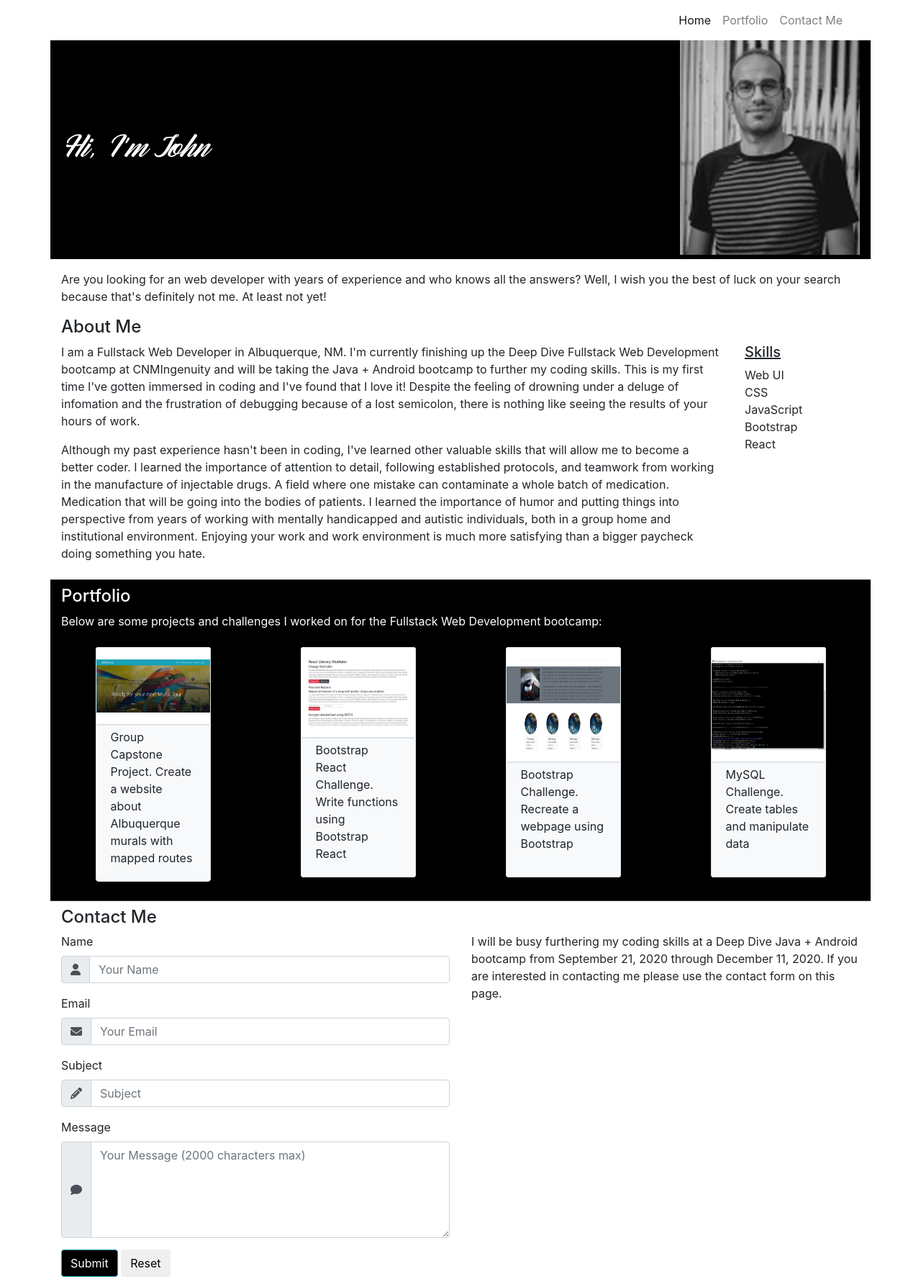
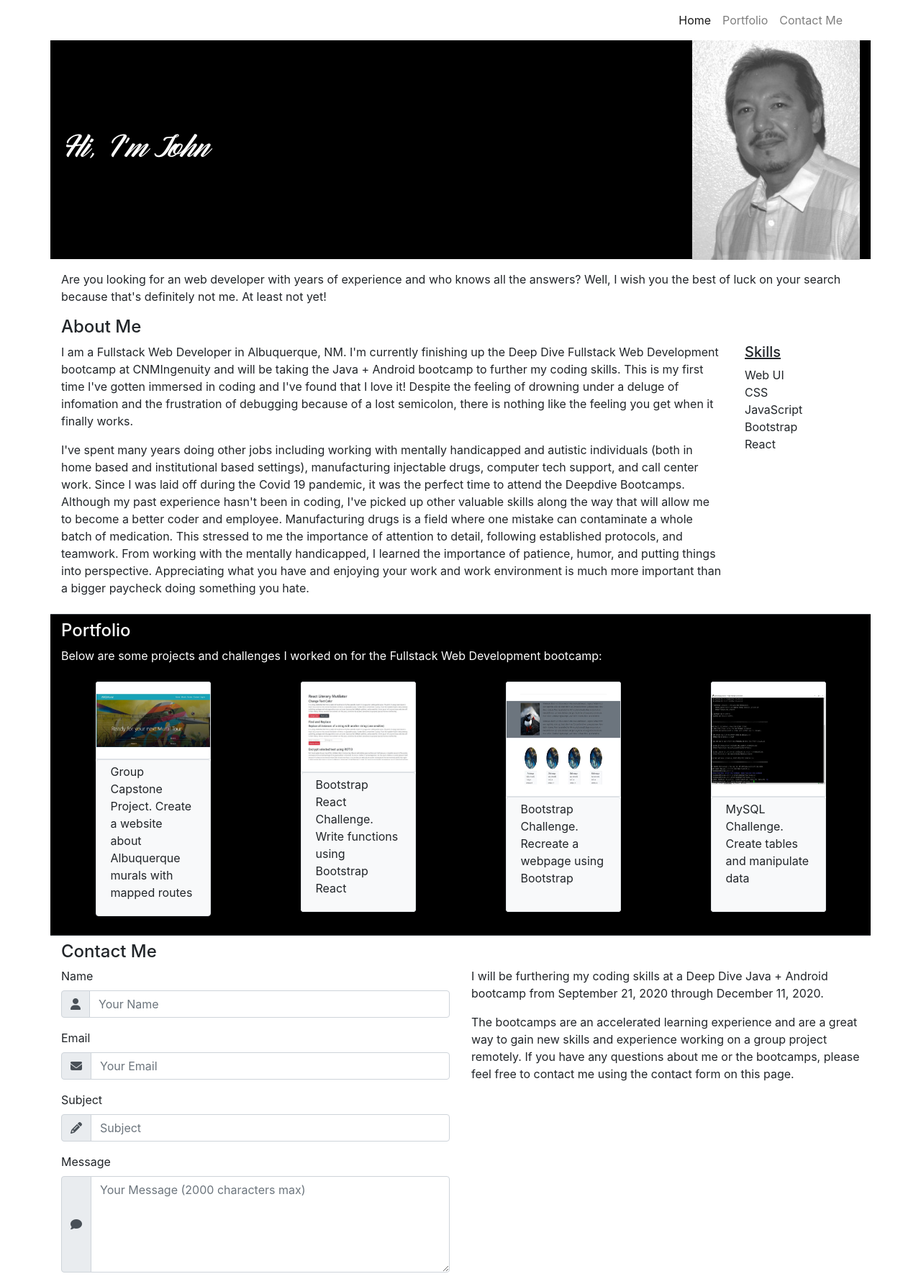
Before and after one commit to John-Jaramillo/my-pwp-john-jaramillo, a plain HTML site: page public_html/index.html in a window 1280 px wide. Shown: the top 1777 px of the page at 72% size. Drawn offline with nearby package versions, Linux system fonts and the light colour scheme; some packages are replaced by stand-ins of ours; a script that the page names is missing.

Commit message:
added image of me, cleaned up code in index.html

```diff
--- a/public_html/index.html
+++ b/public_html/index.html
@@ -46,7 +46,7 @@
 
 <div id="personal">
     <div class="container" id="myName">
-        <img src="./img/placeholder.jpg" class="img-fluid float-right" alt="My Picture">
+        <img src="./img/myPic.jpg" class="img-fluid float-right" alt="My Picture" width="21%">
         <h1>Hi, I'm John</h1>
     </div>
     <div class="container my-0 py-2" id="aboutMe">
@@ -54,8 +54,8 @@
         <h4>About Me</h4>
         <div class="row">
             <div class="col-lg-10">
-                <p>I am a Fullstack Web Developer in Albuquerque, NM. I'm currently finishing up the Deep Dive Fullstack Web Development bootcamp at CNMIngenuity and will be taking the Java + Android bootcamp to further my coding skills. This is my first time I've gotten immersed in coding and I've found that I love it! Despite the feeling of drowning under a deluge of infomation and the frustration of debugging because of a lost semicolon, there is nothing like seeing the results of your hours of work.</p>
-                <p>Although my past experience hasn't been in coding, I've learned other valuable skills that will allow me to become a better coder. I learned the importance of attention to detail, following established protocols, and teamwork from working in the manufacture of injectable drugs. A field where one mistake can contaminate a whole batch of medication. Medication that will be going into the bodies of patients. I learned the importance of humor and putting things into perspective from years of working with mentally handicapped and autistic individuals, both in a group home and institutional environment. Enjoying your work and work environment is much more satisfying than a bigger paycheck doing something you hate.</p>
+                <p>I am a Fullstack Web Developer in Albuquerque, NM. I'm currently finishing up the Deep Dive Fullstack Web Development bootcamp at CNMIngenuity and will be taking the Java + Android bootcamp to further my coding skills. This is my first time I've gotten immersed in coding and I've found that I love it! Despite the feeling of drowning under a deluge of infomation and the frustration of debugging because of a lost semicolon, there is nothing like the feeling you get when it finally works.</p>
+                <p>I've spent many years doing other jobs including working with mentally handicapped and autistic individuals (both in home based and institutional based settings), manufacturing injectable drugs, computer tech support, and call center work. Since I was laid off during the Covid 19 pandemic, it was the perfect time to attend the Deepdive Bootcamps. Although my past experience hasn't been in coding, I've picked up other valuable skills along the way that will allow me to become a better coder and employee. Manufacturing drugs is a field where one mistake can contaminate a whole batch of medication. This stressed to me the importance of attention to detail, following established protocols, and teamwork. From working with the mentally handicapped, I learned the importance of patience, humor, and putting things into perspective. Appreciating what you have and enjoying your work and work environment is much more important than a bigger paycheck doing something you hate.</p>
             </div>
             <div class="col-lg-2">
                 <h5><u>Skills</u></h5>
@@ -159,7 +159,8 @@
             <div id="output-area"></div>
         </div>
         <div class="col-lg">
-            <p>I will be busy furthering my coding skills at a Deep Dive Java + Android bootcamp from September 21, 2020 through December 11, 2020. If you are interested in contacting me please use the contact form on this page.</p>
+            <p>I will be furthering my coding skills at a Deep Dive Java + Android bootcamp from September 21, 2020 through December 11, 2020.</p>
+            <p>The bootcamps are an accelerated learning experience and are a great way to gain new skills and experience working on a group project remotely. If you have any questions about me or the bootcamps, please feel free to contact me using the contact form on this page.</p>
         </div>
     </div>
 </div>
```
Also changed, not shown: public_html/img/myPic.jpg (added), public_html/img/placeholder.jpg (deleted).
